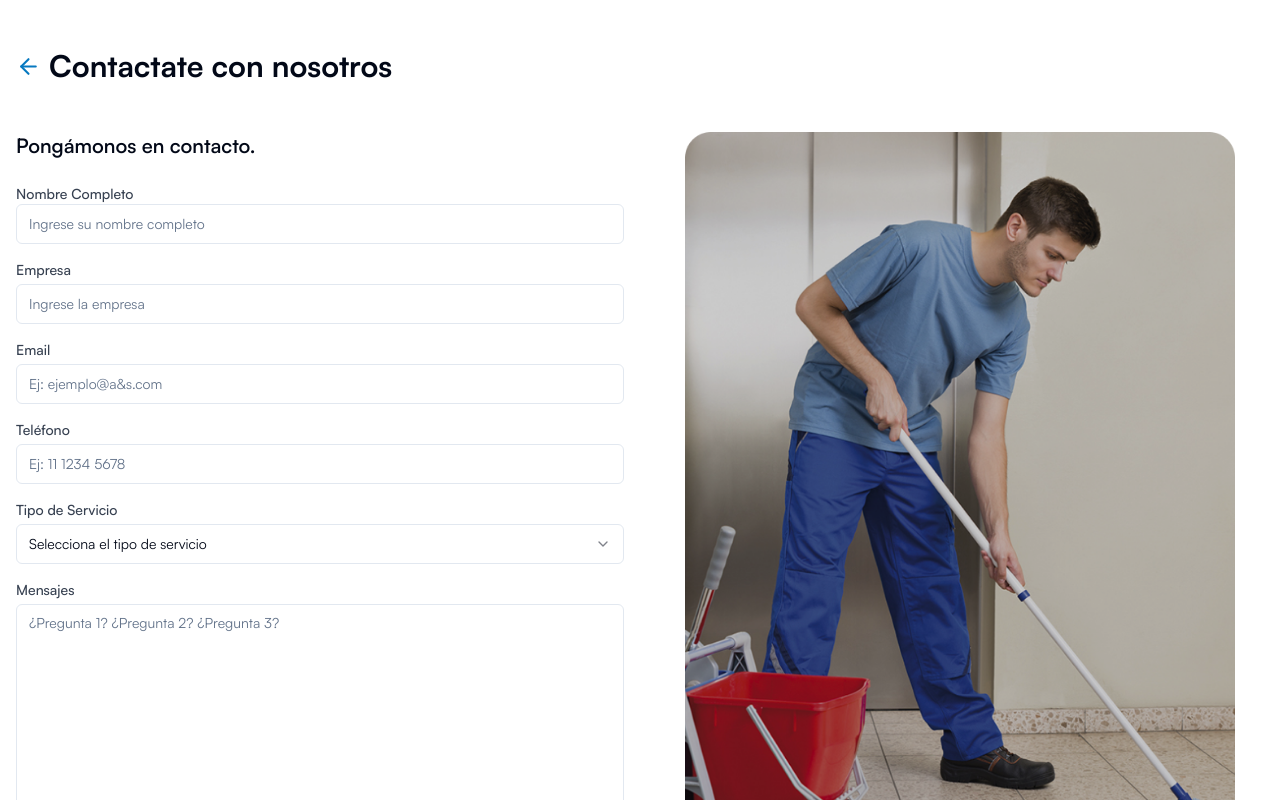
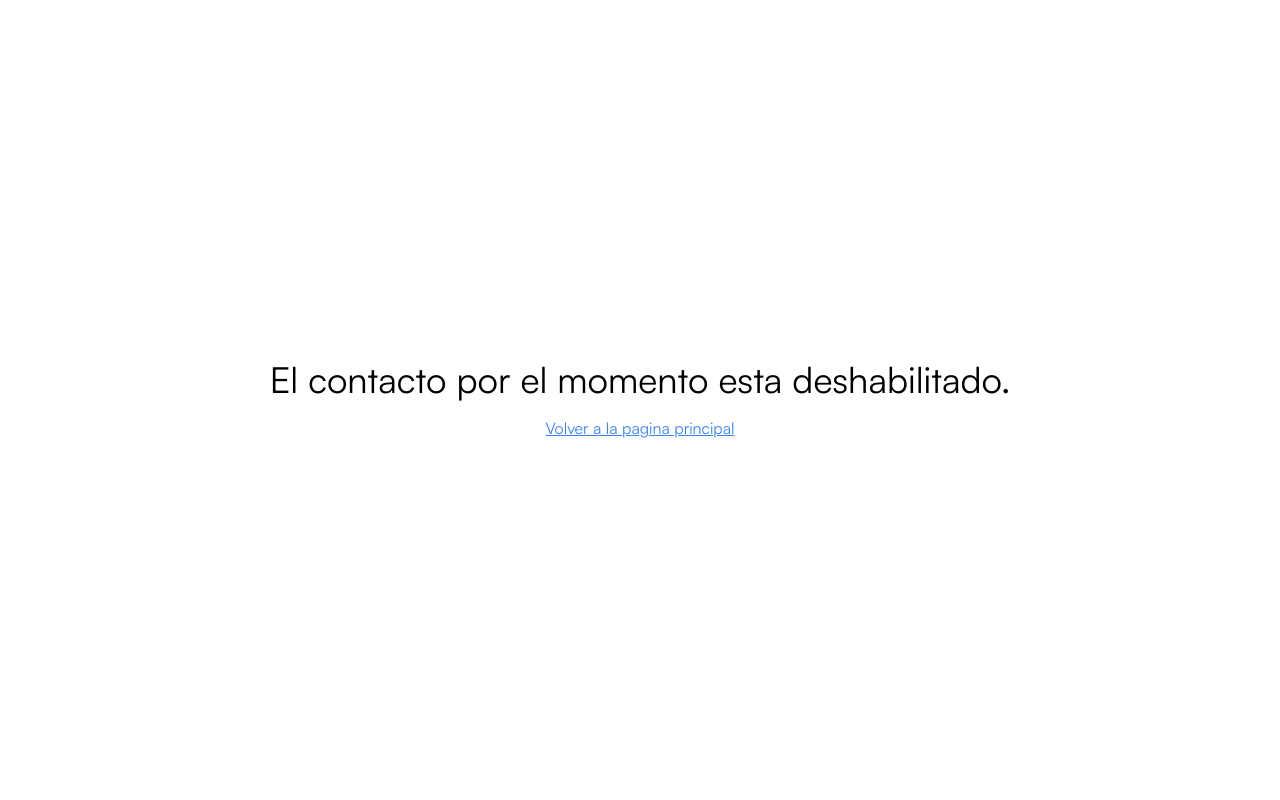
Before and after one commit to Tintaa307/AS-Cleaning-Solutions, a Next.js app: page /contact in a window 1280 px wide. Shown: the top 800 px of the page. Built offline with nearby package versions, Linux system fonts and the light colour scheme.

Commit message:
feat: delete some sections momentarily

```diff
--- a/src/app/contact/page.tsx
+++ b/src/app/contact/page.tsx
@@ -33,133 +33,143 @@ export default function ContactForm() {
   }
 
   return (
-    <div className="container mx-auto px-4 py-12">
-      <div className="flex flex-col md:flex-row items-start md:items-center mb-12">
-        <Link
-          href="/"
-          className="flex items-center text-primary hover:text-primary/80 mb-4 md:mb-0"
-        >
-          <ArrowLeft className="mr-2" size={25} />
+    <>
+      <div className="w-full h-screen flex items-center justify-center flex-col gap-4">
+        <h1 className="text-black text-4xl">
+          El contacto por el momento esta deshabilitado.
+        </h1>
+        <Link className="text-blue-500 underline" href={"/"}>
+          Volver a la pagina principal
         </Link>
-        <h2 className="text-3xl font-bold mds:text-2xl">
-          Contactate con nosotros
-        </h2>
       </div>
+    </>
+    // <div className="container mx-auto px-4 py-12">
+    //   <div className="flex flex-col md:flex-row items-start md:items-center mb-12">
+    //     <Link
+    //       href="/"
+    //       className="flex items-center text-primary hover:text-primary/80 mb-4 md:mb-0"
+    //     >
+    //       <ArrowLeft className="mr-2" size={25} />
+    //     </Link>
+    //     <h2 className="text-3xl font-bold mds:text-2xl">
+    //       Contactate con nosotros
+    //     </h2>
+    //   </div>
 
-      <div className="flex flex-col md:flex-row gap-8">
-        <div className="w-full md:w-1/2">
-          <h2 className="text-xl font-semibold mb-6 mds:text-lg">
-            Pongámonos en contacto.
-          </h2>
-          <form action={FormAction} className="space-y-4">
-            <div>
-              <label
-                htmlFor="name"
-                className="block text-sm font-medium text-gray-700"
-              >
-                Nombre Completo
-              </label>
-              <Input
-                type="text"
-                id="name"
-                name="name"
-                placeholder="Ingrese su nombre completo"
-                required
-              />
-            </div>
-            <div>
-              <label
-                htmlFor="enterprise"
-                className="block text-sm font-medium text-gray-700 mb-1"
-              >
-                Empresa
-              </label>
-              <Input
-                type="text"
-                id="enterprise"
-                name="enterprise"
-                placeholder="Ingrese la empresa"
-              />
-            </div>
-            <div>
-              <label
-                htmlFor="email"
-                className="block text-sm font-medium text-gray-700 mb-1"
-              >
-                Email
-              </label>
-              <Input
-                type="email"
-                id="email"
-                name="email"
-                placeholder="Ej: ejemplo@a&s.com"
-                required
-              />
-            </div>
-            <div>
-              <label
-                htmlFor="phone"
-                className="block text-sm font-medium text-gray-700 mb-1"
-              >
-                Teléfono
-              </label>
-              <Input
-                type="tel"
-                id="phone"
-                name="phone"
-                placeholder="Ej: 11 1234 5678"
-                required
-              />
-            </div>
-            <div>
-              <label
-                htmlFor="service"
-                className="block text-sm font-medium text-gray-700 mb-1"
-              >
-                Tipo de Servicio
-              </label>
-              <Select name="service" required>
-                <SelectTrigger>
-                  <SelectValue placeholder="Selecciona el tipo de servicio" />
-                </SelectTrigger>
-                <SelectContent>
-                  <SelectItem value="limpieza">Limpieza</SelectItem>
-                  <SelectItem value="fumigacion">Fumigación</SelectItem>
-                </SelectContent>
-              </Select>
-            </div>
-            <div>
-              <label
-                htmlFor="message"
-                className="block text-sm font-medium text-gray-700 mb-1"
-              >
-                Mensajes
-              </label>
-              <Textarea
-                id="message"
-                name="message"
-                placeholder="¿Pregunta 1? ¿Pregunta 2? ¿Pregunta 3?"
-                rows={12}
-                required
-                className="resize-none"
-              />
-            </div>
-            <Button type="submit" className="w-full">
-              Enviar
-            </Button>
-          </form>
-        </div>
+    //   <div className="flex flex-col md:flex-row gap-8">
+    //     <div className="w-full md:w-1/2">
+    //       <h2 className="text-xl font-semibold mb-6 mds:text-lg">
+    //         Pongámonos en contacto.
+    //       </h2>
+    //       <form action={FormAction} className="space-y-4">
+    //         <div>
+    //           <label
+    //             htmlFor="name"
+    //             className="block text-sm font-medium text-gray-700"
+    //           >
+    //             Nombre Completo
+    //           </label>
+    //           <Input
+    //             type="text"
+    //             id="name"
+    //             name="name"
+    //             placeholder="Ingrese su nombre completo"
+    //             required
+    //           />
+    //         </div>
+    //         <div>
+    //           <label
+    //             htmlFor="enterprise"
+    //             className="block text-sm font-medium text-gray-700 mb-1"
+    //           >
+    //             Empresa
+    //           </label>
+    //           <Input
+    //             type="text"
+    //             id="enterprise"
+    //             name="enterprise"
+    //             placeholder="Ingrese la empresa"
+    //           />
+    //         </div>
+    //         <div>
+    //           <label
+    //             htmlFor="email"
+    //             className="block text-sm font-medium text-gray-700 mb-1"
+    //           >
+    //             Email
+    //           </label>
+    //           <Input
+    //             type="email"
+    //             id="email"
+    //             name="email"
+    //             placeholder="Ej: ejemplo@a&s.com"
+    //             required
+    //           />
+    //         </div>
+    //         <div>
+    //           <label
+    //             htmlFor="phone"
+    //             className="block text-sm font-medium text-gray-700 mb-1"
+    //           >
+    //             Teléfono
+    //           </label>
+    //           <Input
+    //             type="tel"
+    //             id="phone"
+    //             name="phone"
+    //             placeholder="Ej: 11 1234 5678"
+    //             required
+    //           />
+    //         </div>
+    //         <div>
+    //           <label
+    //             htmlFor="service"
+    //             className="block text-sm font-medium text-gray-700 mb-1"
+    //           >
+    //             Tipo de Servicio
+    //           </label>
+    //           <Select name="service" required>
+    //             <SelectTrigger>
+    //               <SelectValue placeholder="Selecciona el tipo de servicio" />
+    //             </SelectTrigger>
+    //             <SelectContent>
+    //               <SelectItem value="limpieza">Limpieza</SelectItem>
+    //               <SelectItem value="fumigacion">Fumigación</SelectItem>
+    //             </SelectContent>
+    //           </Select>
+    //         </div>
+    //         <div>
+    //           <label
+    //             htmlFor="message"
+    //             className="block text-sm font-medium text-gray-700 mb-1"
+    //           >
+    //             Mensajes
+    //           </label>
+    //           <Textarea
+    //             id="message"
+    //             name="message"
+    //             placeholder="¿Pregunta 1? ¿Pregunta 2? ¿Pregunta 3?"
+    //             rows={12}
+    //             required
+    //             className="resize-none"
+    //           />
+    //         </div>
+    //         <Button type="submit" className="w-full">
+    //           Enviar
+    //         </Button>
+    //       </form>
+    //     </div>
 
-        <div className="w-full flex items-center justify-center md:w-1/2 custom:hidden">
-          <Image
-            src="/contact-image-2.png"
-            alt="Cleaning professional mopping a floor"
-            width={550}
-            height={600}
-            className="rounded-lg object-cover"
-          />
-        </div>
-      </div>
-    </div>
+    //     <div className="w-full flex items-center justify-center md:w-1/2 custom:hidden">
+    //       <Image
+    //         src="/contact-image-2.png"
+    //         alt="Cleaning professional mopping a floor"
+    //         width={550}
+    //         height={600}
+    //         className="rounded-lg object-cover"
+    //       />
+    //     </div>
+    //   </div>
+    // </div>
   )
 }
--- a/src/app/page.tsx
+++ b/src/app/page.tsx
@@ -1,5 +1,4 @@
 import AboutSection from "@/components/about/About"
-import ContactSection from "@/components/contact/Contact"
 import Footer from "@/components/footer/Footer"
 import HeroSection from "@/components/hero/HeroSection"
 import Navbar from "@/components/navbar/Navbar"
@@ -12,7 +11,7 @@ export default function Home() {
       <HeroSection />
       <AboutSection />
       <ServicesSection />
-      <ContactSection />
+      {/* <ContactSection /> */}
       <Footer />
     </>
   )
```
